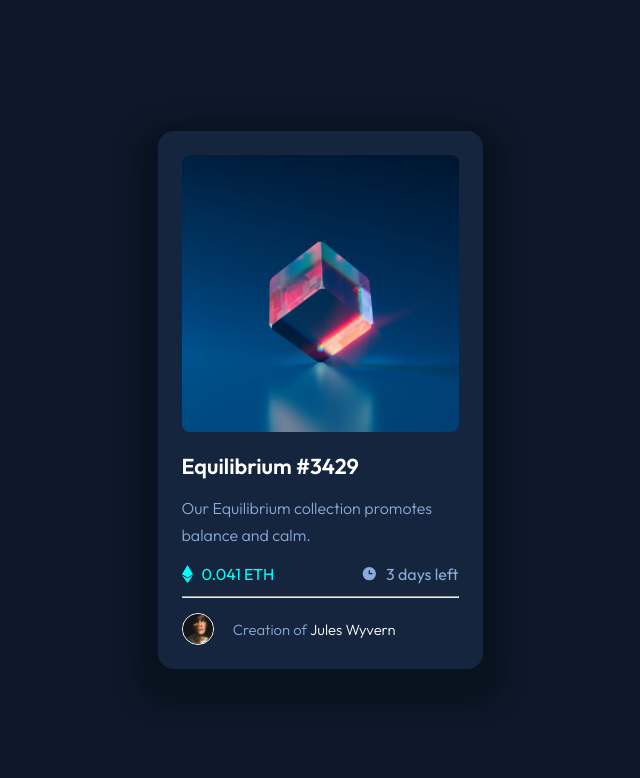
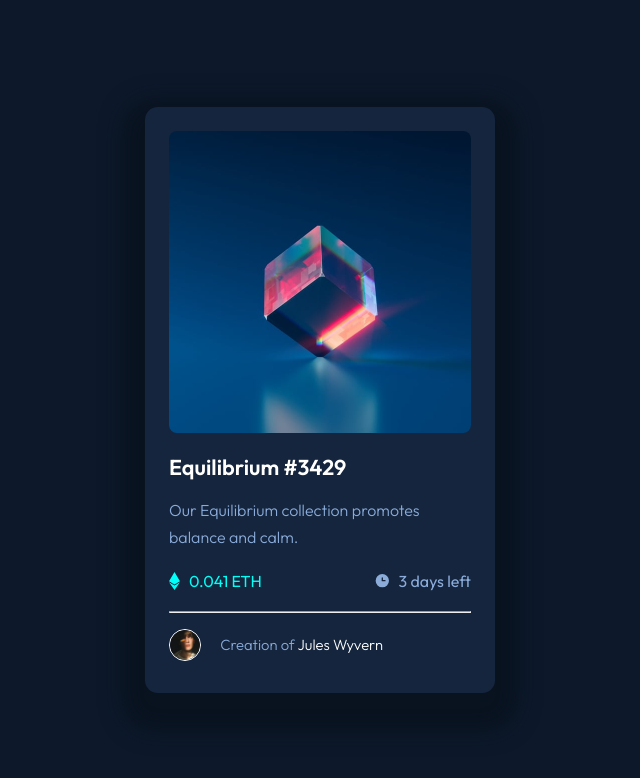
Before and after one commit to Vntoine/Frontend-Mentor, a plain HTML site: page 3 - NFT Preview Card Component/index.html in a window 1280 px wide. Shown: the top 778 px of the page, without its empty margins (320-960 px from the left). Drawn offline with Linux system fonts and the light colour scheme.

Commit message:
Projet #3 second essai
Changement de valeurs pour certaines propriétés afin de respecter le plus possible le modèle.

```diff
--- a/3 - NFT Preview Card Component/index.css
+++ b/3 - NFT Preview Card Component/index.css
@@ -36,7 +36,7 @@ img {
 
 hr {
     color: var(--clr-line);
-    margin-block: 12.5px 15px;
+    margin-block: 1.25rem 1rem;
 }
 
 .container {
@@ -48,10 +48,10 @@ hr {
 }
 
 .card {
-    max-width: 325px;
+    max-width: 350px;
     padding: 1.5rem;
     background-color: var(--bg-card-color);
-    border-radius: 1rem;
+    border-radius: 0.8rem;
     box-shadow: 0px 15px 20px 25px hsl(214, 55%, 8%);
 }
 
@@ -109,7 +109,7 @@ hr {
     color: var(--clr-primary);
     font-size: 1rem;
     font-weight: var(--ft-weight-light);
-    margin-block: 15px;
+    margin-block: 1rem 1.2rem;
     line-height: 1.7rem;
 }
 
@@ -141,6 +141,7 @@ hr {
     display: flex;
     align-items: center;
     gap: 1.2rem;
+    margin-bottom: 0.5rem;
 }
 
 .author-image{
@@ -174,7 +175,7 @@ hr {
 
 .credits-text {
     text-align: center;
-    margin-block: 2rem;
+    margin-bottom: 2rem;
     font-family: var(--ft-family);
     font-size: clamp(1.25rem,5.3vw,2rem);
     color: var(--clr-primary);
```
